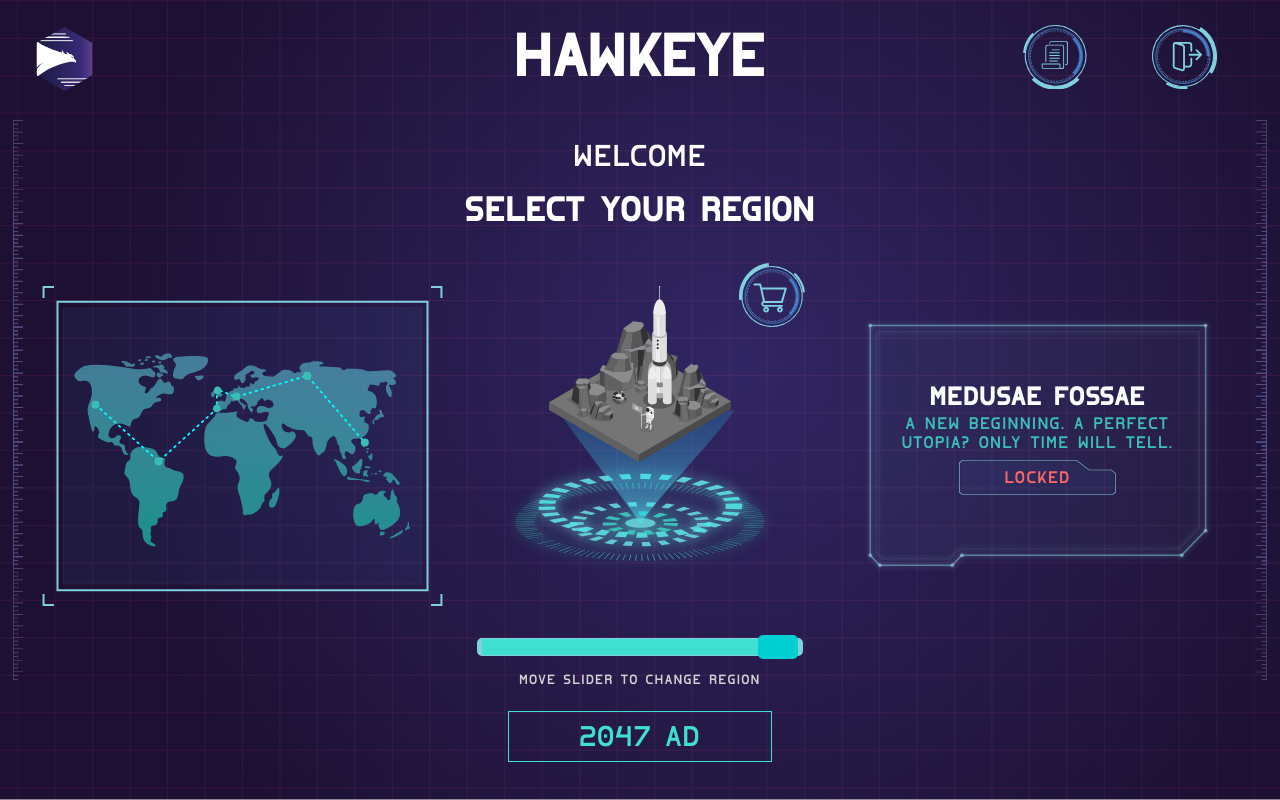
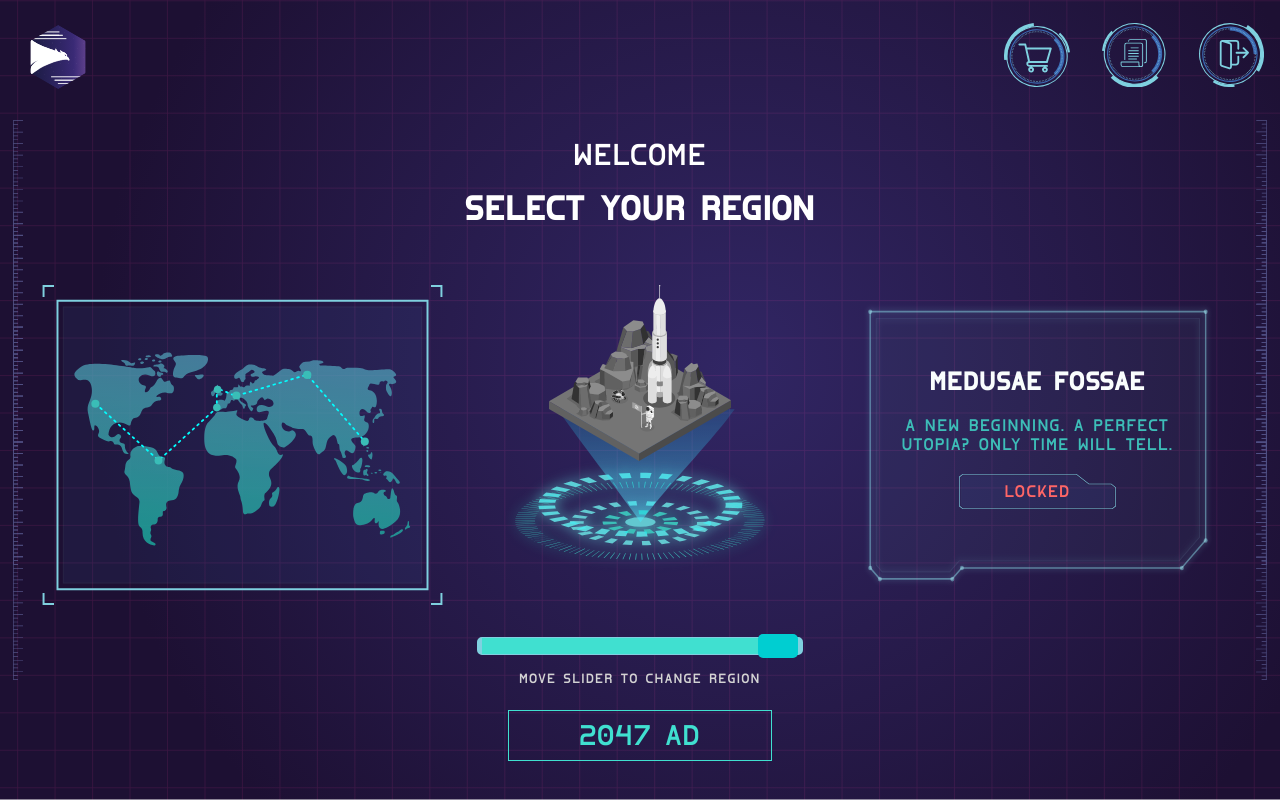
Before and after one commit to swadhinroutray/hawkeye-2020, a React (Create React App) app in the folder client/: page /regions in a window 1280 px wide. Built offline with nearby package versions, Linux system fonts and the light colour scheme; no server answers.

Commit message:
nai karna barr barr

```diff
--- a/client/src/components/LandingPageComponents/Header.js
+++ b/client/src/components/LandingPageComponents/Header.js
@@ -1,7 +1,7 @@
 import React from 'react';
 import styled from 'styled-components';
 import { Link } from 'react-router-dom';
-import { hawkLogo, logoutLogo } from '../../assets/landing-assets';
+import { hawkLogo, logoutLogo, shopLogo } from '../../assets/landing-assets';
 import RulesLogo from '../../assets/RulesIcon.svg';
 import { observer, inject } from 'mobx-react';
 
@@ -10,8 +10,14 @@ export const Header = inject('LoginStore')(
 		return (
 			<HeaderWrapper>
 				<HawkLogo src={hawkLogo} alt="hawk-logo" />
-				<h1>HAWKEYE</h1>
+
 				<div>
+				<Link  to="/shop">
+					<Icon
+						src={shopLogo}
+						alt="shop-icon"
+					/>
+					</Link>
 					<Icon
 						src={RulesLogo}
 						onClick={() => setrules(true)}
@@ -28,13 +34,14 @@ export const Header = inject('LoginStore')(
 	}),
 );
 export const Icon = styled.img`
-	height: 4vh;
+	height: 8vh;
+	margin:0.3rem 0.3rem;
+
 	cursor: pointer;
-	@media (min-width: 321px) {
-		height: 5vh;
-	}
+
 	@media (min-width: 768px) {
-		height: 8vh;
+		margin:0 1rem;
+
 	}
 	transition: all 0.2s ease-in;
 	:hover {
@@ -44,9 +51,10 @@ export const Icon = styled.img`
 const HeaderWrapper = styled.header`
 	position: relative;
 	font-family: 'nidus_sansregular';
-	display: grid;
-	grid-template-columns: 25% 50% 25%;
-	align-items: center;
+	display:flex;
+	justify-content:space-between;
+
+
 	width: 100%;
 	padding-top: 5px;
 	letter-spacing: 0.15em;
@@ -89,14 +97,15 @@ const HeaderWrapper = styled.header`
 `;
 
 const HawkLogo = styled.img`
-	float: left;
-	height: 5vh;
-	margin-left: 10%;
-	grid-column: 1/2;
+
+	height: 8vh;
+
+	margin-left:2%;
 	align-items: center;
 
-	align-self: flex-end;
+	align-self: center;
 	@media (min-width: 768px) {
 		height: 8vh;
+
 	}
 `;
--- a/client/src/components/LandingPageComponents/Hologram.js
+++ b/client/src/components/LandingPageComponents/Hologram.js
@@ -1,17 +1,15 @@
 import React from 'react';
 import styled from 'styled-components';
 import { observer, inject } from 'mobx-react';
-import { hologramImg, shopLogo } from '../../assets/landing-assets';
+import { hologramImg } from '../../assets/landing-assets';
 import { Icon } from './Header';
-import { Link } from 'react-router-dom';
+
 
 export const Hologram = inject('LandingStore')(
 	observer(({ LandingStore, LoginStore }) => {
 		return (
 			<HologramWrapper>
-				<Link to="/shop">
-					<ShopLogo src={shopLogo} />
-				</Link>
+
 
 				{LoginStore.profile.regionmultiplier === LandingStore.currentRegion &&
 					LoginStore.profile.level[LandingStore.currentRegion] < 8 && (
@@ -52,7 +50,7 @@ const ShopLogo = styled(Icon)`
 const Multiplier = styled.span`
 	color: #f2ad00;
 	position: absolute;
-	left: 16%;
+	right: 16%;
 	top: 3%;
 	font-size: 1.1rem;
 	font-weight: 600;
@@ -64,7 +62,7 @@ const Multiplier = styled.span`
 	}
 
 	@media (min-width: 768px) {
-		left: 25%;
+		right: 15%;
 	}
 	@media (min-width: 1024px) {
 		font-size: 1.3rem;
--- a/client/src/components/LandingPageComponents/RegionInfo.js
+++ b/client/src/components/LandingPageComponents/RegionInfo.js
@@ -21,17 +21,13 @@ export const RegionInfo = inject('LandingStore')(
 					{LandingStore.regionInfo[LandingStore.currentRegion].description}
 				</Desc>
 
-				{(LoginStore.profile.regionmultiplier &&
-					LoginStore.profile.regionmultiplier) ===
-				LandingStore.currentRegion ? (
-					<div style={{color:"#f2ad00"}} className="info">Region Multiplier Applied</div>
-				) : null}
+
 
 				{LoginStore.profile.level &&
 				LoginStore.profile.level[LandingStore.currentRegion] > 0 &&
 				LoginStore.profile.level[LandingStore.currentRegion] < 8 ? (
-					<Link to={`/game/${LandingStore.currentRegion}`}>
-						<Start>Start</Start>
+					<Link style={{color:"#90ee90"}} to={`/game/${LandingStore.currentRegion}`}>
+						<Start style={{color:"#90ee90"}} >Start</Start>
 					</Link>
 				) : LoginStore.profile.level &&
 				  LoginStore.profile.level[LandingStore.currentRegion] === 8 ? (
@@ -58,7 +54,7 @@ const InfoWrapper = styled.div`
 	font-size: 1em;
 	font-family: 'nidus_sansregular';
 
-	padding: 15px 2vw;
+	padding: 30px 20px;
 	box-sizing: border-box;
 
 	@media (min-width: 450px) {
@@ -87,7 +83,7 @@ const Name = styled.div`
 `;
 const Desc = styled.div`
 	padding: 0 5px;
-	margin: 3px 0;
+	margin: 20px 0;
 	user-select: none;
 	-webkit-user-select: none;
 	-moz-user-select: none;
@@ -111,7 +107,7 @@ const Start = styled.div`
 	text-align: center;
 	position: relative;
 	width: 50%;
-	margin: 8px auto 15px auto;
+	margin: 20px auto 15px auto;
 	background: url(${startButton}) no-repeat center center;
 	background-size: 100% 100%;
 	.locked {
--- a/client/src/pages/app/Game/Game.jsx
+++ b/client/src/pages/app/Game/Game.jsx
@@ -388,6 +388,7 @@ const GameWrapper = styled.div`
 		margin: 0 2px;
 	}
 	#hawklogo {
+		margin-left:10%;
 		width: 50px;
 		height: 70px;
 	}
@@ -584,6 +585,9 @@ const GameWrapper = styled.div`
 	}
 
 	@media (min-width: 1181px) {
+		#hawklogo{
+			margin-left:40%;
+		}
 		.nav-buttons {
 			margin: 0 20px;
 		}
--- a/client/src/pages/app/LandingPage.js
+++ b/client/src/pages/app/LandingPage.js
@@ -79,23 +79,25 @@ const Page = styled.div`
 
 	h5 {
 		font-weight: 400;
-		font-size: 1.2em;
+		font-size: 1.4em;
 		margin: 8px 0;
 		color: #fff;
 		font-family: 'nidus_sansregular';
 		user-select: none;
 		-webkit-user-select: none;
 		-moz-user-select: none;
+
 	}
 	h4 {
 		font-family: 'nidus_sansregular';
 		font-weight: 600;
-		font-size: 1.7em;
+		font-size: 1.9em;
 		margin-top: 5px;
 		color: #fff;
 		user-select: none;
 		-webkit-user-select: none;
 		-moz-user-select: none;
+
 	}
 
 	@media (min-width: 768px) {
--- a/client/src/pages/app/ShopPage/ShopPage.jsx
+++ b/client/src/pages/app/ShopPage/ShopPage.jsx
@@ -390,7 +390,7 @@ const ItemDescription = styled.div`
 		margin-top: 40px;
 		padding: 20px 25px;
 		box-sizing: border-box;
-		padding-right: 10px
+		padding-right: 10px;
 		margin-right: 0.5em;
 		letter-spacing: 3px;
 		.status {
```
